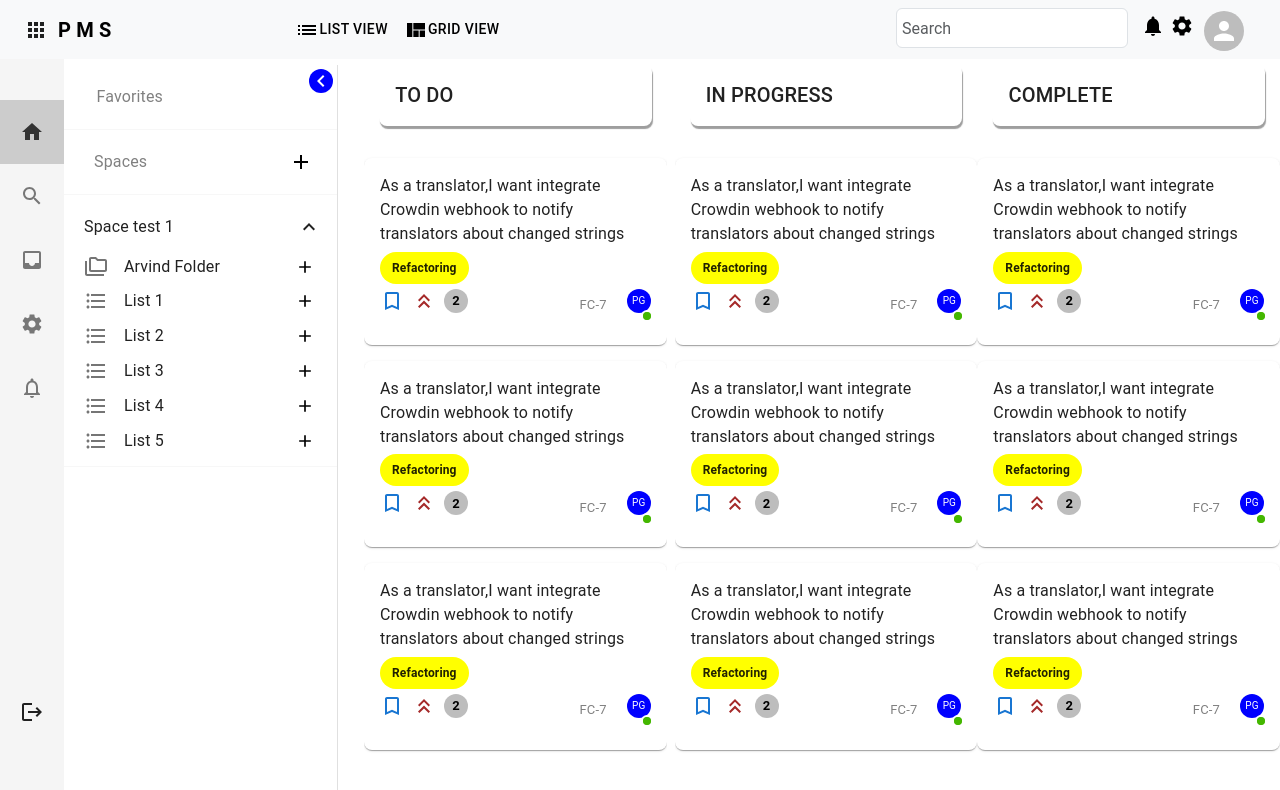
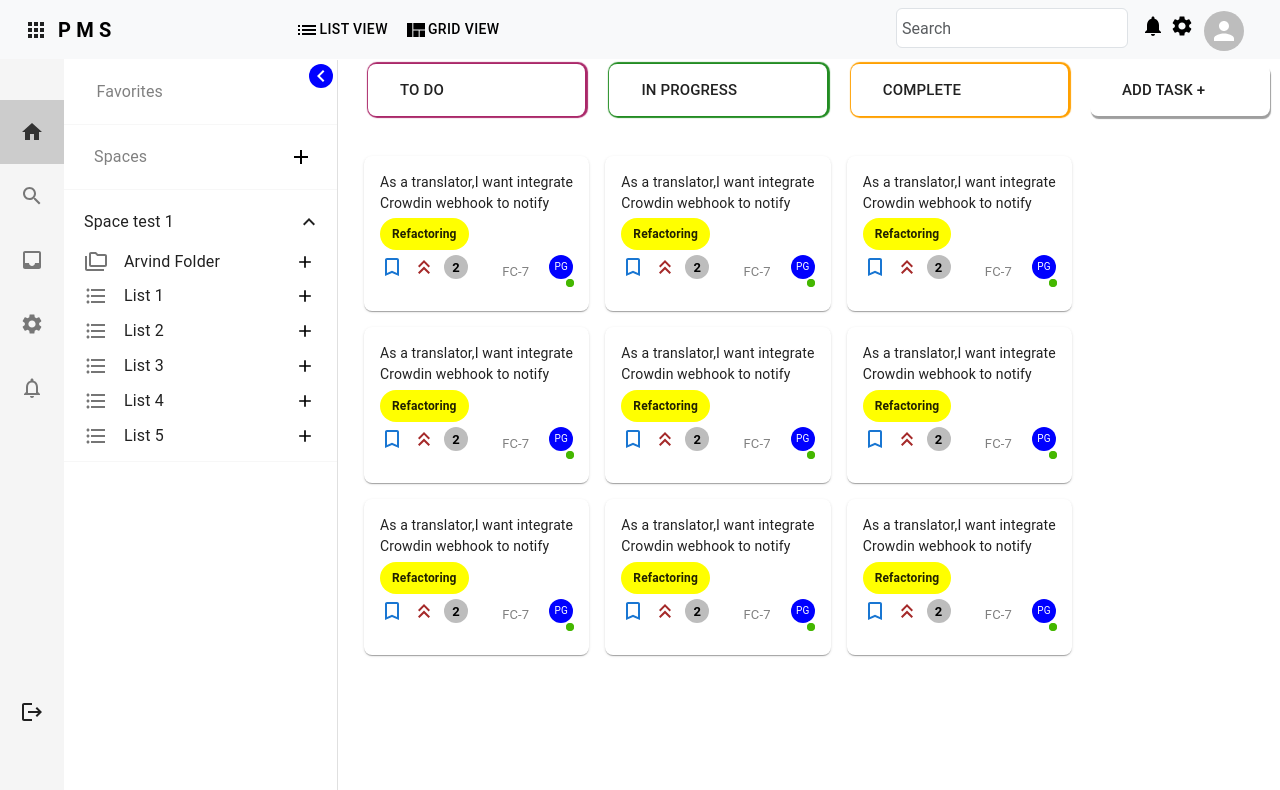
Before and after one commit to narayanmouryaa/PMS-management_project_Next.js, a Next.js app: page /Screen/Gridview in a window 1280 px wide. Shown: the top 790 px of the page. Built offline with nearby package versions, Linux system fonts and the light colour scheme.

Commit message:
remove texteditor

```diff
--- a/src/pages/Screen/Commonmodal.js
+++ b/src/pages/Screen/Commonmodal.js
@@ -37,6 +37,7 @@ const style = {
   borderRadius: "10px",
   boxShadow: 24,
   p: 8,
+
 };
 
 const top10Films = [
@@ -139,8 +140,8 @@ const CommonModal = ({ open, handleClose }) => {
   // // });
   // setFileData(null);
 
-  console.log(formData, "............");
-  console.log(fileData, "FileData............");
+  // console.log(formData, "............");
+  // console.log(fileData, "FileData............");
 
   // get Color Get
   const [color, setColor] = useState({
@@ -206,7 +207,7 @@ const CommonModal = ({ open, handleClose }) => {
     }
   };
 
-  console.log(inputValue, "inputValue.........");
+  // console.log(inputValue, "inputValue.........");
 
   // file data store
   const handleFileChange = (e) => {
@@ -223,7 +224,7 @@ const CommonModal = ({ open, handleClose }) => {
       reader.readAsText(file);
     }
   };
-  console.log(fileData,"datafile............")
+  // console.log(fileData,"datafile............")
   return (
     <>
       <Grid container spacing={2}>
@@ -270,7 +271,8 @@ const CommonModal = ({ open, handleClose }) => {
                           type="text"
                           value={spaceName}
                           onChange={handleInputChange}
-                          style={{ width: "400px" }}
+                          // style={{ width: "400px" }}
+                          sx={{ width: 500 }}
                           startAdornment={
                             <InputAdornment position="start"></InputAdornment>
                           }
@@ -290,7 +292,8 @@ const CommonModal = ({ open, handleClose }) => {
                           id="input-with-icon-adornment"
                           placeholder="Enter Space Color Code"
                           type="color"
-                          style={{ width: "400px" }}
+                          // style={{ width: "400px" }}
+                          sx={{ width: 500 }}
                           name="SpaceColorCode"
                           value={SpaceColorCode}
                           onChange={(e) => setSpaceColorCode(e.target.value)}
@@ -313,7 +316,8 @@ const CommonModal = ({ open, handleClose }) => {
                           placeholder="Upload Space icon"
                           type="file"
                           onChange={handleFileChange}
-                          style={{ width: "400px", paddingBottom: "10px" }}
+                          style={{ paddingBottom: "10px" }}
+                          sx={{ width: 500 }}
                           startAdornment={
                             <InputAdornment position="start"></InputAdornment>
                           }
@@ -332,7 +336,8 @@ const CommonModal = ({ open, handleClose }) => {
                           id="input-with-icon-adornment"
                           placeholder="Select User Name"
                           type="text"
-                          style={{ width: "550px", marginTop: "50px" }}
+                          style={{ marginTop: "50px" }}
+                          sx={{ width: 500 }}
                           startAdornment={
                             <InputAdornment position="start">
                               <Autocomplete
--- a/src/pages/Screen/Gridview.js
+++ b/src/pages/Screen/Gridview.js
@@ -42,36 +42,62 @@ const Gridview = () => {
       <Box sx={{ display: 'flex', position: 'fixed' }}>
         <NavbarFixed />
 
-        <Box sx={{ width: '100vw',display: 'flex',overflowX:'auto' }}>
+        <Box sx={{ width: '100vw',display: 'flex',position:'fixed' }}>
           <FixedSidenav />
           <MiniDrawer />
 
-          <Box sx={{ml:8,width: '80vw',height:'100%', display: 'flex',overflowX:'auto'}} >
+          <Box className="scrollbar" sx={{ml:7,width: '80%',height:"100vh", display: 'flex',overflowX:'scroll'}} >
 
-            <Box   sx={{ minWidth:300, mt: 8 ,wordWrap:'nowrap',textWrap:'nowrap'}}>
+            <Box   sx={{ minWidth:200, mt: 8 ,wordWrap:'nowrap',textWrap:'nowrap'}}>
 
-              <Box sx={{ margin:'auto',height: '7%', width: '90%', borderRadius: 2,  p: 2, fontWeight: '500', fontSize: '20px', boxShadow: "1px 3px 1px #9E9E9E"}}>
+              <Box sx={{ margin:'auto',display:'flex',alignItems:'center',pl:4,height: '7%', width: '90%', borderRadius: 2,  fontWeight: '500', fontSize: '15px', boxShadow: "1px 0px 1px 2px #aa2769"}}>
                 TO DO
               </Box>
 
 
-              <Box className="scrollbar" sx={{ minWidth:200, height: '70%', overflowY: 'auto',mt:2}}>
+              <Box className="scrollbar" sx={{ minWidth:200, height: '90%', overflowY: 'scroll',mt:2,p:1}}>
 
-                <Box className="item" sx={{minWidth:260, minWidth:280, borderRadius: 2, margin:'auto' }}>
+                <Box className="item" sx={{minWidth:200,borderRadius: 2, margin:'auto' }}>
                   <GridviewCard />
                 </Box>
 
-                <Box  sx={{ width:'100%', borderRadius: 2, margin:'auto' }}>
+                <Box  sx={{ minWidth:200, borderRadius: 2, margin:'auto' }}>
                   <GridviewCard />
                 </Box>
 
-                <Box sx={{ minWidth:260, borderRadius: 2, margin:'auto'}}>
+                <Box sx={{ minWidth:200, borderRadius: 2, margin:'auto'}}>
                   <GridviewCard />
                 </Box>
 
-                <Box  sx={{ minWidth:260, borderRadius: 2, margin:'auto' }}>
+
+
+              </Box>
+
+            </Box>
+
+
+            <Box   sx={{ minWidth:200, mt: 8 ,wordWrap:'nowrap',textWrap:'nowrap'}}>
+
+              <Box sx={{ margin:'auto',height: '7%', width: '90%', borderRadius: 2,fontWeight: '500', fontSize: '15px', boxShadow: "1px 0px 1px 2px #228c22",display:'flex',alignItems:'center',pl:4}}>
+                IN PROGRESS
+              </Box>
+
+
+              <Box className="scrollbar" sx={{ minWidth:200, height: '90%', overflowY:'scroll',mt:2,p:1}}>
+
+                <Box className="item" sx={{minWidth:200,borderRadius: 2, margin:'auto' }}>
                   <GridviewCard />
                 </Box>
+
+                <Box  sx={{ minWidth:200, borderRadius: 2, margin:'auto' }}>
+                  <GridviewCard />
+                </Box>
+
+                <Box sx={{ minWidth:200, borderRadius: 2, margin:'auto'}}>
+                  <GridviewCard />
+                </Box>
+
+
 
               </Box>
 
@@ -80,29 +106,28 @@ const Gridview = () => {
 
 
 
-            <Box sx={{ minWidth: 300, mt: 8 ,ml:1}}>
-              <Box sx={{ margin:'auto',height: '7%', width: '90%',borderRadius: 2,  p: 2, fontWeight: '500', fontSize: '20px', boxShadow: "1px 3px 1px #9E9E9E" }}>
-                IN PROGRESS
+            <Box   sx={{ minWidth:200, mt: 8 ,wordWrap:'nowrap',textWrap:'nowrap'}}>
+
+              <Box sx={{ margin:'auto',height: '7%', width: '90%', borderRadius: 2, display:'flex',alignItems:'center',pl:4, fontWeight: '500', fontSize: '15px', boxShadow: "1px 0px 1px 2px #ffa000"}}>
+                COMPLETE
               </Box>
 
 
-              <Box className="scrollbar" sx={{minWidth:300, height: '70%', overflowY: 'auto',mt:2  }}>
+              <Box className="scrollbar" sx={{ minWidth:200, height: '90%', overflowY: 'scroll',mt:2,p:1}}>
 
-                <Box sx={{ minWidth:'260px', borderRadius: 2, margin:'auto',position:'inherit' }}>
+                <Box className="item" sx={{minWidth:200,borderRadius: 2, margin:'auto' }}>
                   <GridviewCard />
                 </Box>
 
-                <Box  sx={{ minWidth:260, borderRadius: 2,margin:'auto'}}>
+                <Box  sx={{ minWidth:200, borderRadius: 2, margin:'auto' }}>
                   <GridviewCard />
                 </Box>
 
-                <Box  sx={{ minWidth:260, borderRadius: 2,margin:'auto' }}>
+                <Box sx={{ minWidth:200, borderRadius: 2, margin:'auto'}}>
                   <GridviewCard />
                 </Box>
 
-                <Box  sx={{ minWidth:260, borderRadius: 2,margin:'auto' }}>
-                  <GridviewCard />
-                </Box>
+
 
               </Box>
 
@@ -111,13 +136,76 @@ const Gridview = () => {
 
 
 
-            <Box sx={{ minWidth:300, mt: 8 ,textTransform:'none'}}>
-              <Box sx={{ height: '7%', width: '90%',borderRadius: 2, margin:'auto', p: 2, fontWeight: '500', fontSize: '20px', boxShadow: "1px 3px 1px #9E9E9E" }}>
-              COMPLETE
+            {/* <Box sx={{ minWidth: 200, mt: 8 ,wordWrap:'nowrap',textWrap:'nowrap'}}>
+              <Box sx={{ margin:'auto',height: '7%', width: '90%',borderRadius: 2,  p: 2, fontWeight: '500', fontSize: '20px', boxShadow: "1px 3px 1px #9E9E9E" }}>
+                IN PROGRESS
               </Box>
 
 
-              <Box className="scrollbar" sx={{ minWidth:300, height: '70%', overflowY: 'auto',mt:2}}>
+              <Box className="scrollbar" sx={{minWidth:300, height: '65%', overflowY: 'auto',mt:2 ,p:1 }}>
+
+                <Box sx={{ minWidth:200, borderRadius: 2, margin:'auto',position:'inherit' }}>
+                  <GridviewCard />
+                </Box>
+
+                <Box  sx={{ minWidth:200, borderRadius: 2,margin:'auto'}}>
+                  <GridviewCard />
+                </Box>
+
+                <Box  sx={{ minWidth:200, borderRadius: 2,margin:'auto' }}>
+                  <GridviewCard />
+                </Box>
+
+                <Box  sx={{ minWidth:200, borderRadius: 2,margin:'auto' }}>
+                  <GridviewCard />
+                </Box>
+
+              </Box>
+
+            </Box> */}
+
+
+
+
+            {/* <Box sx={{ minWidth:200, mt: 8 ,wordWrap:'nowrap',textWrap:'nowrap'}}>
+              <Box sx={{ height: '7%', width: '90%',borderRadius: 2, margin:'auto', p: 2, fontWeight: '500', fontSize: '20px', boxShadow: "1px 3px 1px #9E9E9E" }}>
+               COMPLETE
+              </Box>
+
+
+              <Box className="scrollbar" sx={{ minWidth:300, height: '65%', overflowY: 'auto',mt:2,p:1}}>
+
+                <Box sx={{ minWidth:200, borderRadius: 2, margin:'auto' }}>
+                  <GridviewCard />
+                </Box>
+
+                <Box  sx={{ minWidth:200, borderRadius: 2, margin:'auto' }}>
+                  <GridviewCard />
+                </Box>
+
+                <Box sx={{ minWidth:200, borderRadius: 2, margin:'auto' }}>
+                  <GridviewCard />
+                </Box>
+
+                 <Box  sx={{ minWidth:200, borderRadius: 2, margin:'auto' }}>
+                  <GridviewCard />
+                </Box>
+
+              </Box>
+
+            </Box> */}
+
+
+
+
+
+            <Box sx={{ minWidth:200, mt: 8 ,textTransform:'none',wordWrap:'nowrap',textWrap:'nowrap'}}>
+              <Box sx={{ height: '7%', width: '90%',borderRadius: 2, margin:'auto',display:'flex',alignItems:'center',pl:4, fontWeight: '500', fontSize: '15px', boxShadow: "1px 3px 1px #9E9E9E" }}>
+              ADD TASK +
+              </Box>
+
+
+              {/* <Box className="scrollbar" sx={{ minWidth:300, height: '70%', overflowY: 'auto',mt:2,p:1}}>
 
                 <Box sx={{ minWidth:260, borderRadius: 2, margin:'auto' }}>
                   <GridviewCard />
@@ -135,7 +223,7 @@ const Gridview = () => {
                   <GridviewCard />
                 </Box>
 
-              </Box>
+              </Box> */}
 
             </Box>
 
--- a/src/pages/Screen/Gridviewcard.js
+++ b/src/pages/Screen/Gridviewcard.js
@@ -37,9 +37,11 @@ const GridviewCard = () => {
 
         <Card sx={{borderRadius:2,mt:2}}  >
             <CardContent>
-                <Typography sx={{ fontSize: 16, textAlign: 'start',textWrap:'wrap' }} gutterBottom>
-                    As a translator,I want integrate Crowdin webhook to notify translators about changed strings
+                <Typography sx={{ fontSize: 14, textAlign: 'start',textWrap:'wrap' }} gutterBottom>
+                    As a translator,I want integrate Crowdin webhook to notify
                 </Typography>
+
+
 
                 <Box sx={{ display: 'flex', justifyContent: 'flex-start' }}>
                     <Chip style={{ backgroundColor: 'yellow', fontSize: '12px', fontWeight: '600', marginBottom: '5px' }} label="Refactoring" />
--- a/src/pages/Screen/List.js
+++ b/src/pages/Screen/List.js
@@ -26,7 +26,7 @@ const style = {
     top: '50%',
     left: '50%',
     transform: 'translate(-50%, -50%)',
-    width: 750,
+    width:750,
     bgcolor: 'background.paper',
     borderRadius: "10px",
     boxShadow: 24,
@@ -111,7 +111,6 @@ export default function CustomizedDialogs({ open, setOpen }) {
                     <Container style={{ display: 'flex', justifyContent: 'center' }} >
                         <Card sx={style} >
                             <CardContent>
-
                                 <BootstrapDialogTitle sx={{ fontSize: 40, fontWeight: 600 }} id="customized-dialog-title" onClose={handleClose}>
                                     Create List
                                 </BootstrapDialogTitle>
@@ -125,6 +124,7 @@ export default function CustomizedDialogs({ open, setOpen }) {
                                         </InputLabel>
                                         <Input
                                             style={{ width: '420px' }}
+                                            sx={{width:600}}
                                             id="input-with-icon-adornment"
                                             placeholder="Enter List Name"
                                             type='text'
--- a/src/pages/components/Minidrawer.js
+++ b/src/pages/components/Minidrawer.js
@@ -113,7 +113,7 @@ export default function MiniDrawer() {
             <Root>
                 {!open ? <button style={{
                     position: "absolute",
-                    top: "70px",
+                    top: "68px",
                     left: "45px",
                     zIndex: 2500,
                     color: "white",
@@ -135,7 +135,7 @@ export default function MiniDrawer() {
                                 width: drawerWidth,
                                 boxSizing: 'border-box',
                                 left: '38px',
-                                top: '65px',
+                                top: '60px',
                                 position: 'relative',
                                 display: 'flex',
                                 height: '100vh',
```
Also changed, not shown: src/pages/Screen/Taskmodal.js (+7 -5 lines), src/pages/Screen/TextEditor.js (+19 -19 lines), src/pages/features/Listview.js (+53 -37 lines).
